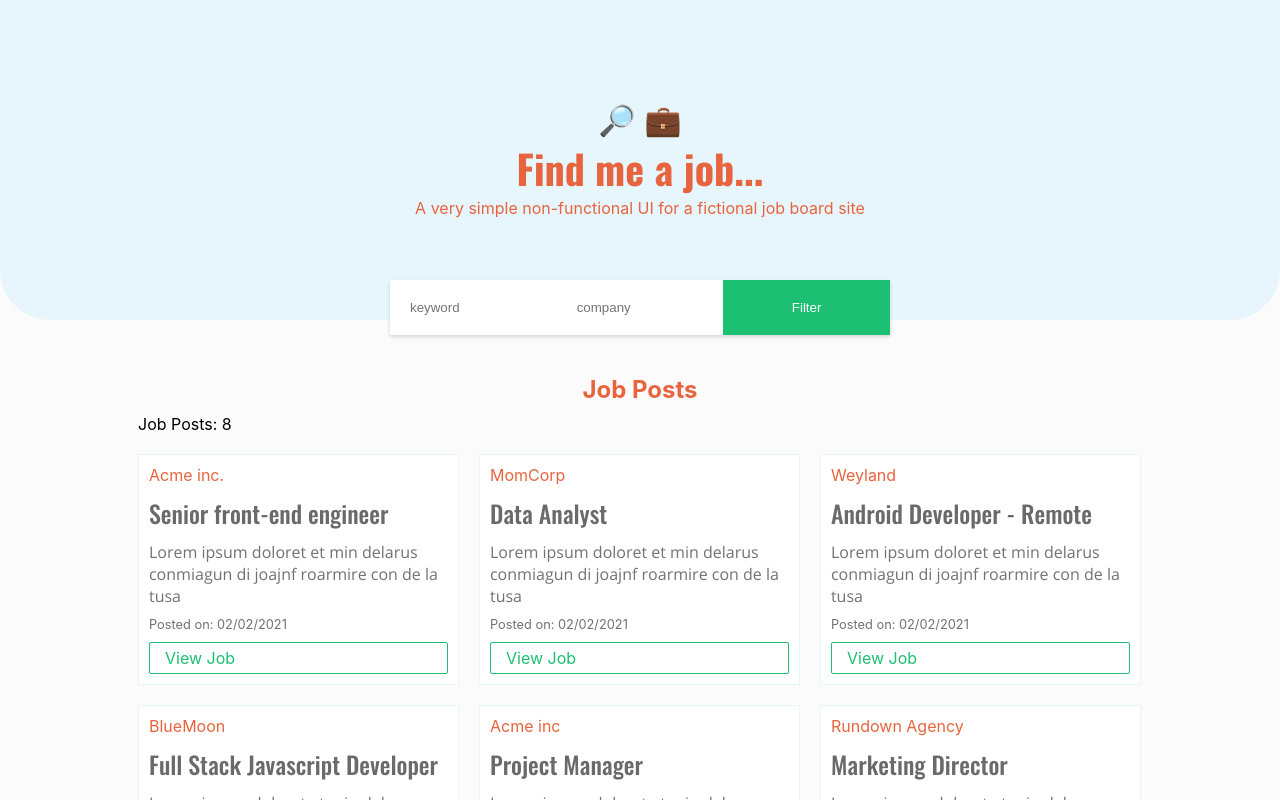
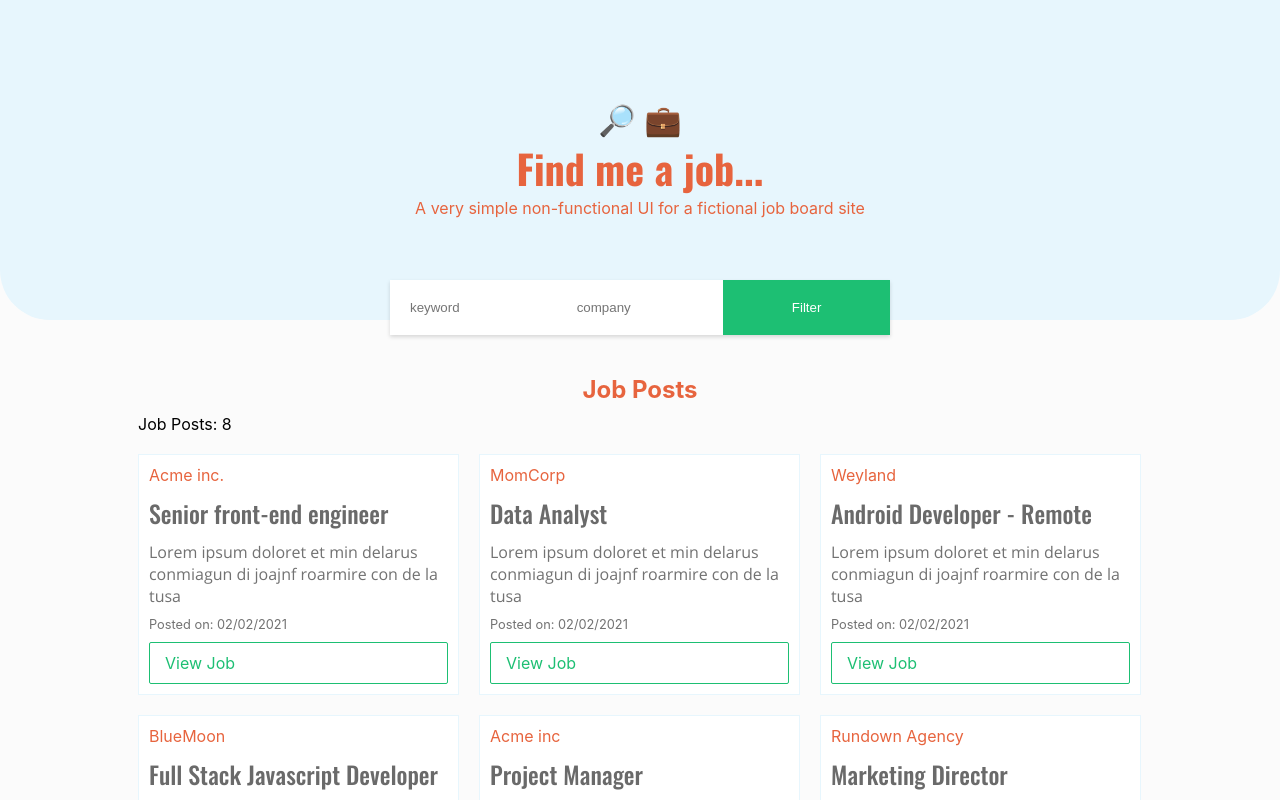
Before and after one commit to cesarcor/find-me-a-job, a React (Create React App) app: page / in a window 1280 px wide. Shown: the top 800 px of the page. Built offline with nearby package versions, Linux system fonts and the light colour scheme.

Commit message:
adjust btn padding

```diff
--- a/src/components/button/button.module.scss
+++ b/src/components/button/button.module.scss
@@ -1,16 +1,16 @@
-@import '../../assets/variables/variables';
+@import "../../assets/variables/variables";
 
-.btn{
+.btn {
   border: 1px solid $green;
   color: $green;
   display: block;
-    padding: 5px 15px;
+  padding: 10px 15px;
   border-radius: 2px;
   transition: all ease 0.3s;
 
-    &:hover{
+  &:hover {
     background: $green;
-        color: #FFFFFF;
+    color: #ffffff;
     transition: all ease 0.3s;
   }
 }
```
Lines whose indentation alone changed are shown as unchanged.
